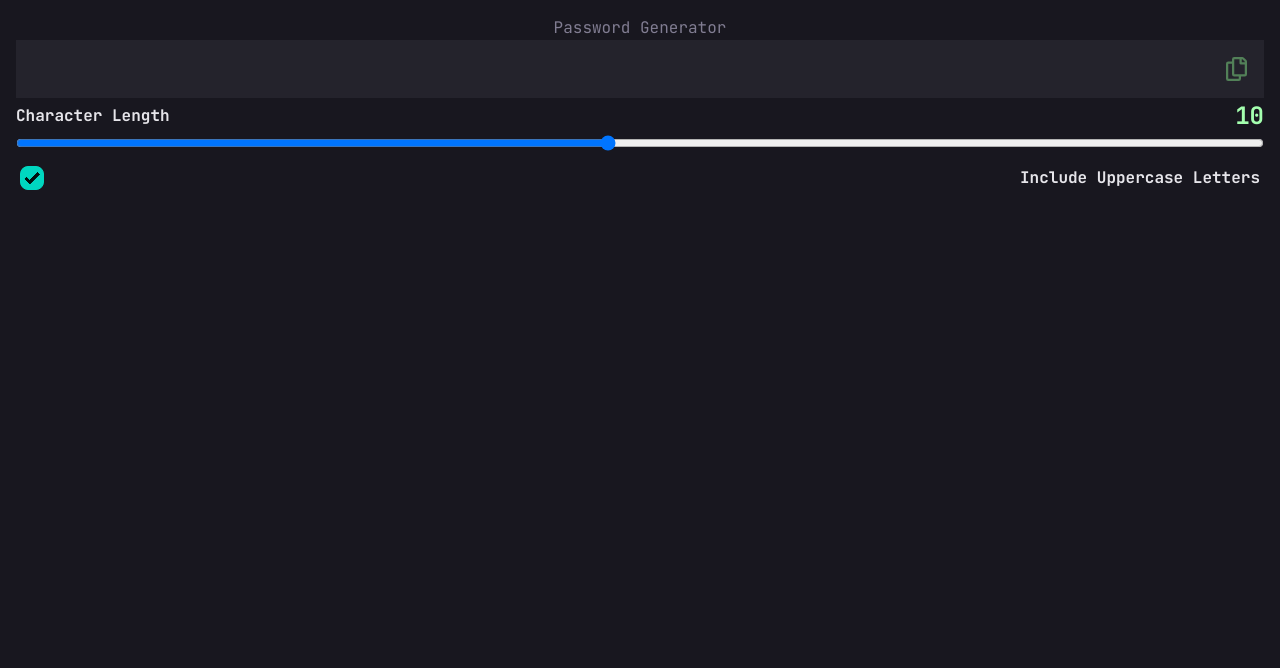
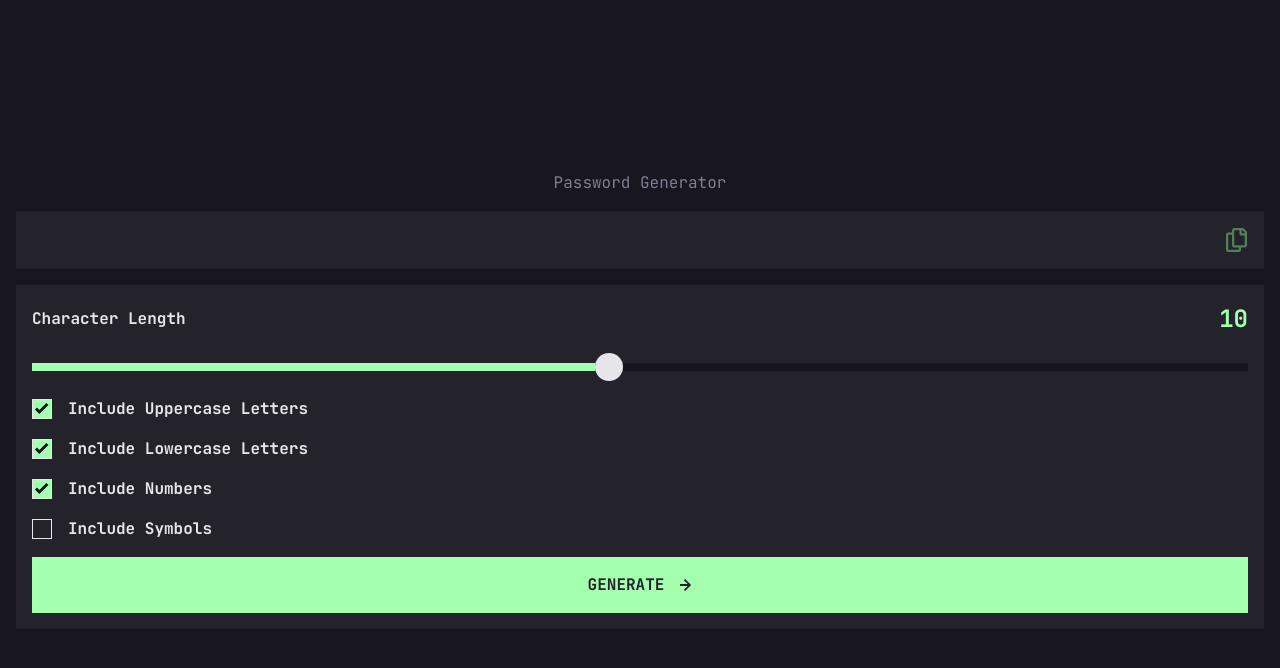
Before and after one commit to jasper2virtual/fem-repo-password-generator-app, a Vue app: page / in a window 1280 px wide. Shown: the top 668 px of the page. Built offline with nearby package versions, Linux system fonts and the light colour scheme.

Commit message:
refactor: enhance PasswordGenerator component with new input features and layout adjustments

```diff
--- a/src/App.vue
+++ b/src/App.vue
@@ -1,7 +1,7 @@
 <template>
 
   <div class="flex flex-col justify-center items-center min-h-screen min-w-[320px] bg-app-veryDarkGrey">
-    <div class="container flex flex-col grow p-4">
+    <div class="container flex flex-col justify-center grow p-4">
       <PasswordGenerator />
     </div>
   </div>
--- a/src/components/PasswordGenerator.vue
+++ b/src/components/PasswordGenerator.vue
@@ -1,13 +1,32 @@
 <template>
-    <div class="flex flex-col">
+    <div class="flex flex-col gap-4">
         <div class=" text-app-grey text-center">Password Generator</div>
-        <div>
+        <div class="flex flex-col gap-4">
             <!-- result -->
             <Result :password />
 
-            <div>
+            <div class=" bg-app-darkGrey p-4 flex flex-col gap-4">
                 <!-- input -->
-                <Input />
+                <Input
+                v-model:length="length"
+                v-model:include-uppercase="includeUppercase"
+                v-model:include-lowercase="includeLowercase"
+                v-model:include-numbers="includeNumbers"
+                v-model:include-symbols="includeSymbols"
+                />
+
+                <!-- strength -->
+                <StrengthMeter :password />
+
+                <!-- generate -->
+                <button class=" w-full font-bold text-app-darkGrey bg-app-nenoGreen p-4
+                flex flex-row flex-nowrap items-center justify-center gap-4 group
+                hover:bg-app-veryDarkGrey hover:text-app-nenoGreen hover:border hover:border-app-nenoGreen
+                "
+                >GENERATE
+                <img class=" group-hover:hidden" src="/src/assets/images/icon-arrow-right.svg" alt="" />
+                <img class=" hidden group-hover:block" src="/src/assets/images/icon-arrow-right-green.svg" alt="" />
+            </button>
             </div>
         </div>
     </div>
@@ -15,14 +34,22 @@
 <script>
 import Result from './_PasswordGenerator/Result.vue'
 import Input from './_PasswordGenerator/Input.vue'
+import StrengthMeter from './_PasswordGenerator/StrengthMeter.vue'
 export default{
     components: {
         Result,
-        Input
+        Input,
+        StrengthMeter,
     },
     data() {
         return {
-            password: null
+            password: null,
+            length:10,
+            includeUppercase: true,
+            includeLowercase: true,
+            includeNumbers: true,
+            includeSymbols: false,
+
         }
     },
 }
--- a/src/components/_PasswordGenerator/Input.vue
+++ b/src/components/_PasswordGenerator/Input.vue
@@ -1,23 +1,69 @@
 <template>
-    <div class="flex items-center justify-between">
-        <div class=" font-bold text-app-almostWhite">Character Length</div>
-        <div class=" text-app-heading-m text-app-nenoGreen">{{ length }}</div>
+    <div class="flex flex-col gap-4">
+        <PasswordLength v-model:length="computedLength" :maxLength="20" />
+        <CheckBox v-model:checked="computedIncludeUppercase" label="Include Uppercase Letters" />
+        <CheckBox v-model:checked="computedIncludeLowercase" label="Include Lowercase Letters" />
+        <CheckBox v-model:checked="computedIncludeNumbers" label="Include Numbers" />
+        <CheckBox v-model:checked="computedIncludeSymbols" label="Include Symbols" />
     </div>
-    <input type="range" min="1" max="20" v-model="length" class="w-full" step="1" />
-
-    <label class="daisy-label cursor-pointer">
-        <input type="checkbox" checked="checked" class="daisy-checkbox daisy-checkbox-accent" />
-        <span class=" text-app-almostWhite font-bold">Include Uppercase Letters</span>
-
-    </label>
-
 
 </template>
 <script>
+import PasswordLength from './_Input/PasswordLength.vue'
+import CheckBox from './_Input/CheckBox.vue';
 export default {
-    data() {
-        return {
-            length: 10
+    emits: ['update:length', 'update:includeUppercase', 'update:includeLowercase', 'update:includeNumbers', 'update:includeSymbols'],
+    components: {
+        PasswordLength,
+        CheckBox
+    },
+    props:{
+        length: Number,
+        includeUppercase: Boolean,
+        includeLowercase: Boolean,
+        includeNumbers: Boolean,
+        includeSymbols: Boolean
+    },
+    computed: {
+        computedLength: {
+            get() {
+                return this.length
+            },
+            set(value) {
+                this.$emit('update:length', value)
+            }
+        },
+        computedIncludeUppercase: {
+            get() {
+                return this.includeUppercase
+            },
+            set(value) {
+                this.$emit('update:includeUppercase', value)
+            }
+        },
+        computedIncludeLowercase: {
+            get() {
+                return this.includeLowercase
+            },
+            set(value) {
+                this.$emit('update:includeLowercase', value)
+            }
+        },
+        computedIncludeNumbers: {
+            get() {
+                return this.includeNumbers
+            },
+            set(value) {
+                this.$emit('update:includeNumbers', value)
+            }
+        },
+        computedIncludeSymbols: {
+            get() {
+                return this.includeSymbols
+            },
+            set(value) {
+                this.$emit('update:includeSymbols', value)
+            }
         }
     }
 }
--- /dev/null
+++ b/src/components/_PasswordGenerator/StrengthMeter.vue
@@ -0,0 +1 @@
+<template></template>
--- /dev/null
+++ b/src/components/_PasswordGenerator/_Input/CheckBox.vue
@@ -0,0 +1,35 @@
+<template>
+    <label class="flex flex-row flex-nowrap gap-4">
+        <div class="grid grid-cols-1 grid-rows-1 items-center">
+            <div :class="['w-[calc(20rem/16)] aspect-square border border-app-almostWhite col-span-full row-span-full',
+            computedChecked && 'bg-app-nenoGreen flex justify-center items-center']
+            ">
+            <img src="/src/assets/images/icon-check.svg" alt="" v-if="computedChecked">
+            </div>
+            <input type="checkbox" v-model="computedChecked" class=" row-span-full col-span-full opacity-0 z-10" />
+        </div>
+        <span class="font-bold text-app-almostWhite">{{ label }}</span>
+    </label>
+</template>
+
+<script>
+import { computed } from 'vue';
+
+export default {
+    emits: ['update:checked'],
+    props: {
+        checked: Boolean,
+        label: String
+    },
+    computed: {
+        computedChecked: {
+            get() {
+                return this.checked
+            },
+            set(value) {
+                this.$emit('update:checked', value)
+            }
+        }
+    }
+}
+</script>
--- /dev/null
+++ b/src/components/_PasswordGenerator/_Input/PasswordLength.vue
@@ -0,0 +1,62 @@
+<template>
+    <div class="flex items-center justify-between">
+        <div class=" font-bold text-app-almostWhite">Character Length</div>
+        <div class=" text-app-heading-m text-app-nenoGreen">{{ length }}</div>
+    </div>
+
+    <div class="grid grid-cols-1 grid-rows-1 group">
+        <div class="h-[calc(28rem/16)] flex flex-row flex-nowrap items-center col-span-full row-span-full" ref="slideContainer">
+            <div class=" bg-app-nenoGreen h-[calc(8rem/16)]" :style="{ width: greenLightWidth }"></div>
+            <div class=" bg-app-almostWhite w-[calc(28rem/16)] aspect-square rounded-full hover:bg-app-veryDarkGrey
+             group-has-[:hover]:bg-app-veryDarkGrey group-has-[:hover]:border-app-nenoGreen group-has-[:hover]:border-2"
+             ref="slideHandle"></div>
+            <div class=" bg-app-veryDarkGrey h-[calc(8rem/16)] grow"></div>
+        </div>
+        <input type="range" min="1" :max="maxLength" v-model="computedLength" class="w-full col-span-full row-span-full opacity-0 z-10" />
+    </div>
+
+</template>
+<script>
+export default {
+    emits: ['update:length'],
+    props: {
+        length: Number,
+        maxLength: Number
+    },
+    data() {
+        return {
+            slideContainerWidth: null,
+            slideContainerWidthObserver: null,
+            slideHandleWidth: null,
+        }
+    },
+    mounted() {
+        this.slideContainerWidthObserver = new ResizeObserver(entries => {
+            this.slideContainerWidth = entries[0].contentRect.width
+        })
+        this.slideContainerWidthObserver.observe(this.$refs.slideContainer)
+        this.slideHandleWidth = this.$refs.slideHandle.getBoundingClientRect().width
+
+    },
+    computed: {
+        computedLength: {
+            get() {
+                return this.length
+            },
+            set(value) {
+                this.$emit('update:length', parseInt(value))
+            }
+        },
+        greenLightMaxWidth() {
+            return this.slideContainerWidth - this.slideHandleWidth
+        },
+        greenLightWidth() {
+            const stepDistance = this.greenLightMaxWidth / (this.maxLength - 1)
+            const steps = this.computedLength - 1
+            return `${stepDistance * steps}px`
+        }
+
+    },
+
+}
+</script>
```
Also changed, not shown: src/assets/images/icon-arrow-right-green.svg (added).
